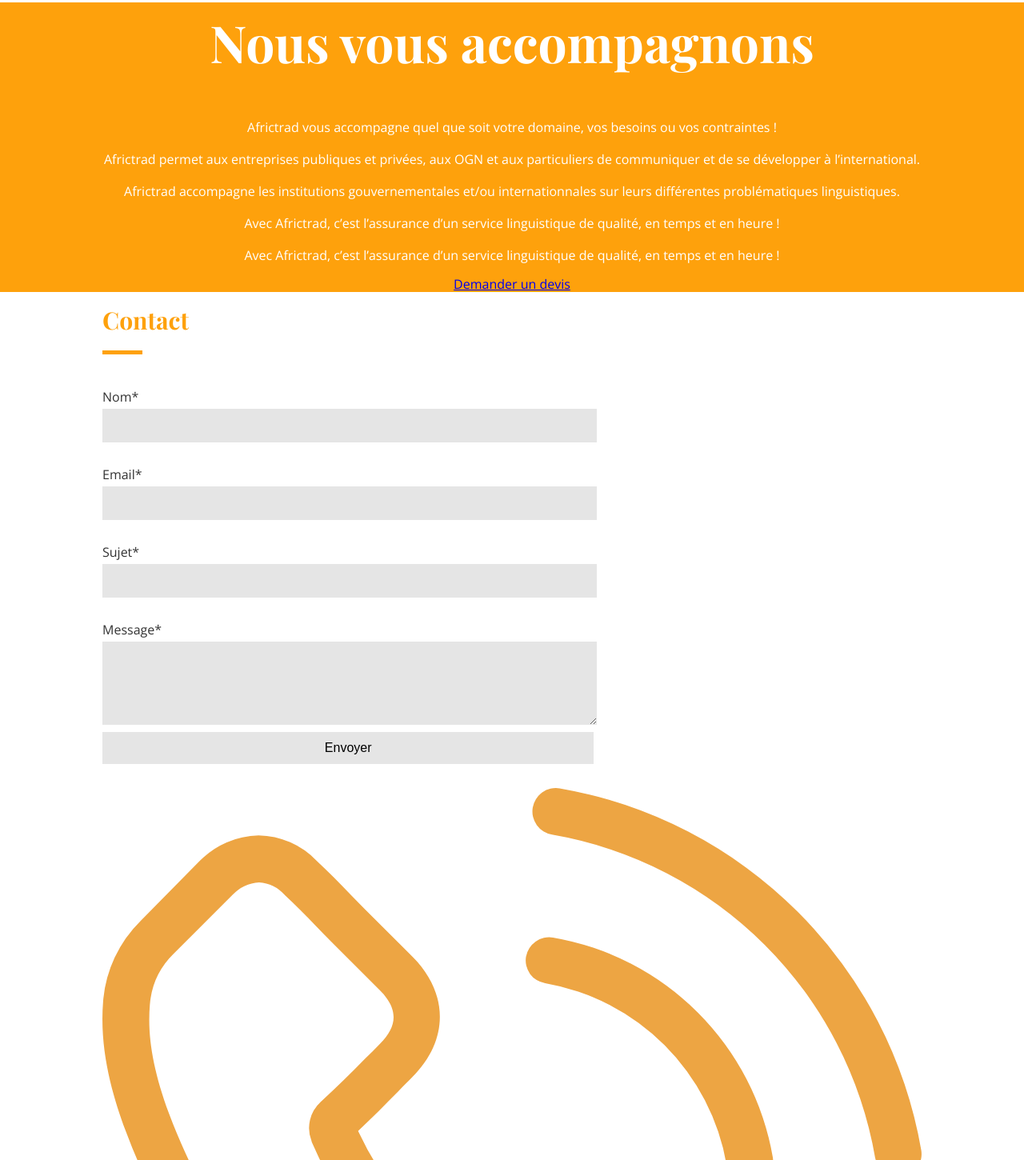
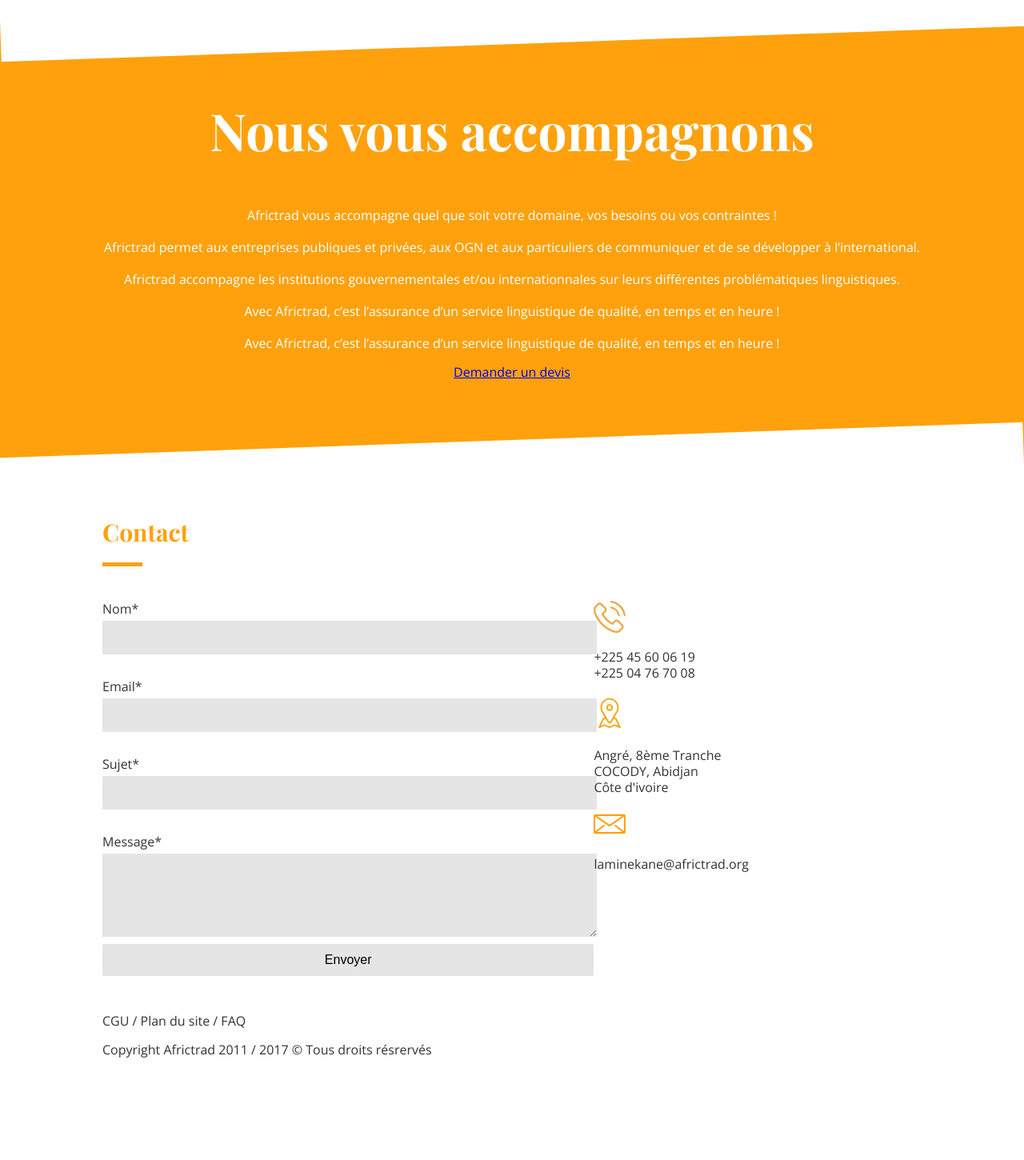
Before and after one commit to vincentbattez/africtrad, a website built with webpack: page index.html in a window 1280 px wide. Shown: the part 2564-4014 px from the top of the page at 80% size. After the commit the page ends 3902 px from the top, so only its background shows below. Built offline with nearby package versions, Linux system fonts and the light colour scheme; files whose address does not match are found by name; a web font is replaced by a local one.

Commit message:
homepage

```diff
--- a/index.html
+++ b/index.html
@@ -125,7 +125,7 @@
       </div>
     </section>
 
-    <section class="container devis bg-primary center">
+    <section class="container devis bg-primary center diago">
       <div class="content">
         <h2 class="h2 big">Nous vous accompagnons</h2>
         <p>Africtrad vous accompagne quel que soit votre domaine, vos besoins ou vos contraintes !<br><br>
@@ -144,6 +144,7 @@
     <div class="container contact">
       <div class="content">
         <h2 class="h2">Contact</h2>
+        <div class="infos">
           <div class="form">
             <form>
               <label for="name">Nom*</label>
@@ -160,22 +161,23 @@
 
           <div class="coordonnees">
             <div class="coordonee">
-              <img src="src/img/icons/phone.svg" alt="téléphone">
+              <img class="icon-info" src="src/img/icons/phone.svg" alt="téléphone">
               <p>+225 45 60 06 19 <br>
                 +225 04 76 70 08</p>
             </div>
 
             <div class="coordonee">
-              <img src="src/img/icons/adresse.svg" alt="adresse">
+              <img class="icon-info" src="src/img/icons/adresse.svg" alt="adresse">
               <p>Angré, 8ème Tranche<br>
                 COCODY, Abidjan<br>
                 Côte d'ivoire</p>
             </div>
 
             <div class="coordonee">
-              <img src="src/img/icons/mail.svg" alt="mail">
+              <img class="icon-info" src="src/img/icons/mail.svg" alt="mail">
               <p>laminekane@africtrad.org</p>
             </div>
+          </div>
           </div>
       </div>
     </div>
--- a/src/scss/pages/_homepage.scss
+++ b/src/scss/pages/_homepage.scss
@@ -11,7 +11,6 @@
   }
   .big {
     font-size: 64px;
-    padding-top: 2.5rem;
   }
   .equipe a {
     display: block;
@@ -19,4 +18,13 @@
   .form {
     width: 60%;
   }
+  .coordonnees {
+    width: 40%;
+  }
+  .infos {
+    display: flex;
+  }
+  .icon-info {
+    width: 40px;
+  }
 }
```
